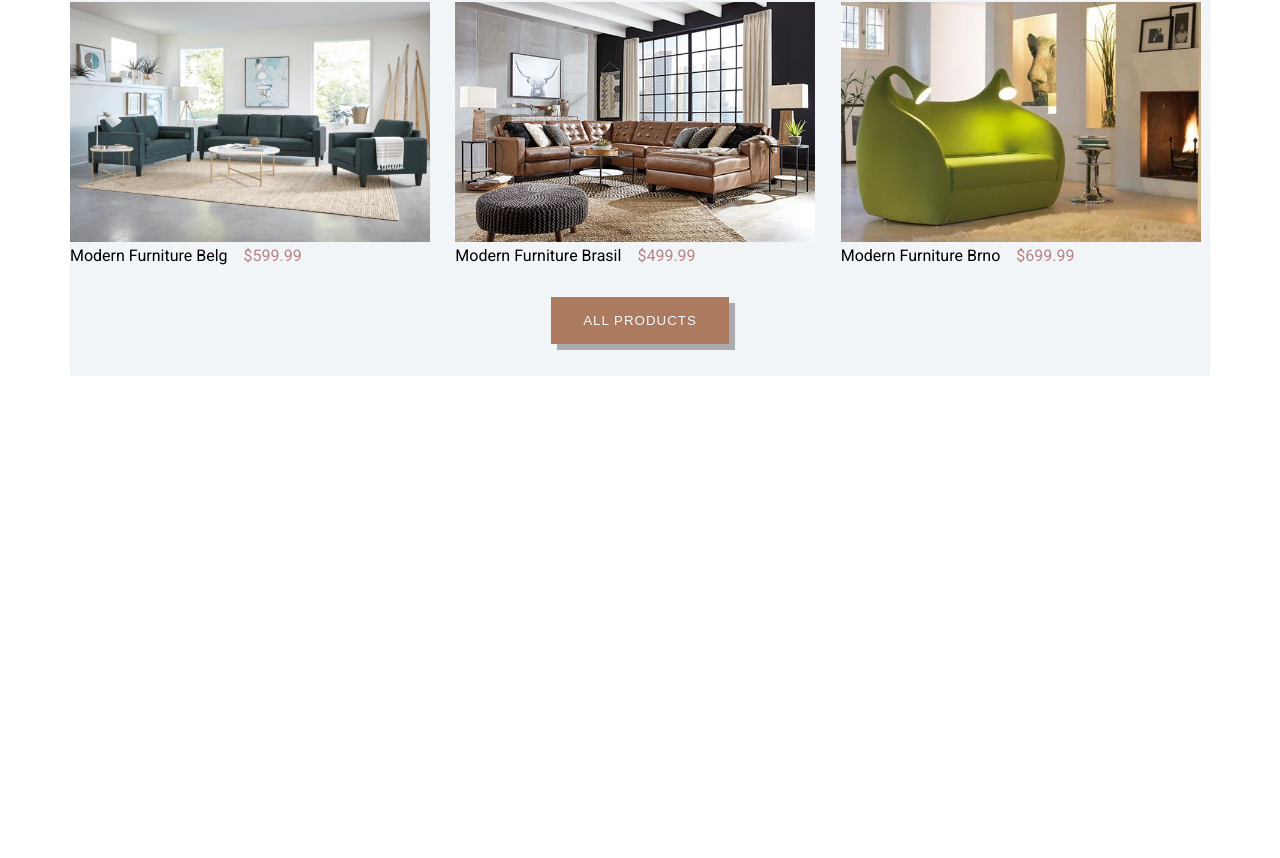
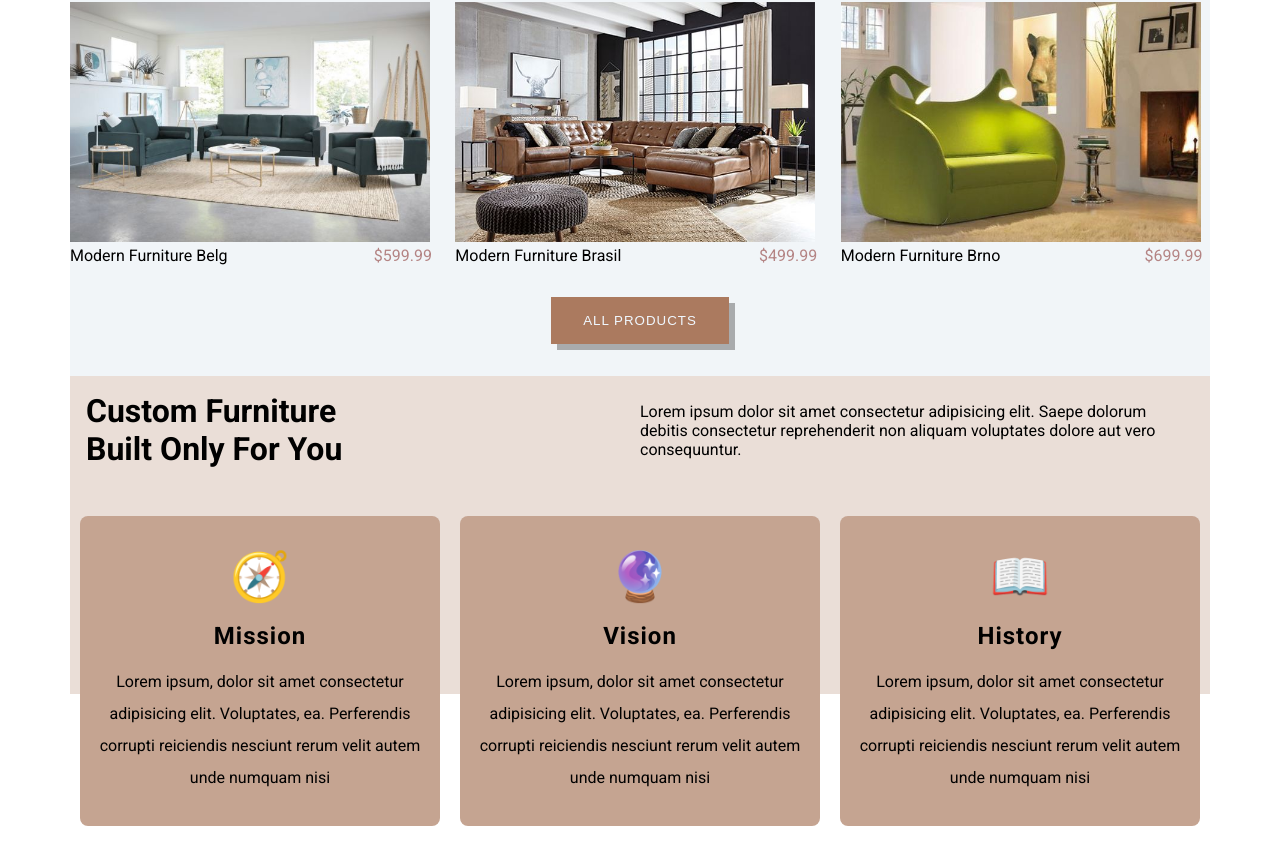
Before and after one commit to ajarek/react-44-vite-fashionable-furniture-store, a React (Vite) app: page / in a window 1280 px wide. Shown: the part 652-1510 px from the top of the page. Before the commit the page ends 1028 px from the top, so only its background shows below. Built offline with nearby package versions, Linux system fonts and the light colour scheme.

Commit message:
added customFurniture ,cardCustom

```diff
--- /dev/null
+++ b/src/components/CardCustom/CardCustom.css
@@ -0,0 +1,23 @@
+.card-custom{
+  width: 360px;
+  height: 310px;
+  padding: 1rem;
+  background-color: #c5a491;
+  display: flex;
+  flex-direction: column;
+  justify-content: space-evenly;
+  align-items: center;
+  border-radius: 8px;
+}
+.card-custom .icon{
+  font-size:3rem ;
+}
+.card-custom .title{
+  font-size: 1.5rem;
+  font-weight: 700;
+  letter-spacing: 1px;
+}
+.card-custom .info{
+text-align: center;
+line-height: 2;
+}
--- /dev/null
+++ b/src/components/CardCustom/CardCustom.jsx
@@ -0,0 +1,13 @@
+import React from 'react'
+import './CardCustom.css'
+export const CardCustom = ({icon,title,info}) => {
+  return (
+    <div className='card-custom'>
+      <div className="icon">{icon}</div>
+      <div className="title">{title}</div>
+      <div className="info">{info}</div>
+    </div>
+  )
+}
+
+export default CardCustom
--- /dev/null
+++ b/src/components/CardProducts/CardProducts.css
@@ -0,0 +1,22 @@
+.wrapper-featured{
+  width: 100%;
+  display: grid;
+  grid-template-columns: repeat(3 ,1fr);
+  gap: 1rem;
+  place-items: center;
+  padding: 2rem 0;
+
+}
+.wrapper-featured img{
+  width: 360px;
+  object-fit: cover;
+}
+.wrapper-featured p{
+  display: inline-block;
+  width: 49%;
+  font-size: 1rem;
+}
+.wrapper-featured p:nth-child(3){
+  color:#b48484 ;
+  text-align: right;
+}
--- /dev/null
+++ b/src/components/CardProducts/CardProducts.jsx
@@ -0,0 +1,29 @@
+
+import React, {useEffect, useState} from 'react'
+import './CardProducts.css'
+export const CardProducts = ({length}) => {
+  const [isData, setIsData]= useState([])
+  useEffect(()=>{
+  fetch('/data.json')
+  .then(res => res.json())
+  .then(res => {
+    setIsData(res);
+  })
+})
+  return (
+    <div className="wrapper-featured">
+    {isData?.map((el)=>{
+       if(el.id<=length)
+      return(
+       <div key={el.id}>
+       <img src={'/images/'+el.src} alt={el.name} />
+      <p>{el.name}</p>
+      <p>{'$'+el.price}</p>
+      </div>
+      )
+    })}
+    </div>
+  )
+}
+
+export default CardProducts
--- /dev/null
+++ b/src/components/CustomFurniture/CustomFurniture.css
@@ -0,0 +1,22 @@
+.root-custom{
+  background-image: linear-gradient(to bottom ,#eaded7  66%,transparent 34% );
+}
+.header-custom{
+width: 100%;
+display: flex;
+align-items: center;
+justify-content: space-between;
+padding: 1rem;
+}
+.header-custom .text{
+  width: 50%;
+  display: flex;
+  align-items: center;
+}
+.body-custom{
+  width: 100%;
+  padding: 2rem 0;
+  display: grid;
+  grid-template-columns: repeat(3,1fr);
+  place-items: center;
+}
--- /dev/null
+++ b/src/components/CustomFurniture/CustomFurniture.jsx
@@ -0,0 +1,45 @@
+import React from 'react'
+import './CustomFurniture.css'
+import { CardCustom } from '../CardCustom/CardCustom'
+export const CustomFurniture = () => {
+  return (
+    <div className='root-custom'>
+      <div className='header-custom'>
+        <div className='h1'>
+          <h1>Custom Furniture</h1>
+          <h1>Built Only For You</h1>
+        </div>
+        <div className='text'>
+          Lorem ipsum dolor sit amet consectetur adipisicing elit. Saepe dolorum
+          debitis consectetur reprehenderit non aliquam voluptates dolore aut
+          vero consequuntur.
+        </div>
+      </div>
+      <div className='body-custom'>
+        <CardCustom
+          icon={'🧭'}
+          title={'Mission'}
+          info={
+            'Lorem ipsum, dolor sit amet consectetur adipisicing elit. Voluptates, ea. Perferendis corrupti reiciendis nesciunt rerum velit autem unde numquam nisi'
+          }
+        />
+        <CardCustom
+          icon={'🔮'}
+          title={'Vision'}
+          info={
+            'Lorem ipsum, dolor sit amet consectetur adipisicing elit. Voluptates, ea. Perferendis corrupti reiciendis nesciunt rerum velit autem unde numquam nisi'
+          }
+        />
+        <CardCustom
+          icon={'📖'}
+          title={'History'}
+          info={
+            'Lorem ipsum, dolor sit amet consectetur adipisicing elit. Voluptates, ea. Perferendis corrupti reiciendis nesciunt rerum velit autem unde numquam nisi'
+          }
+        />
+      </div>
+    </div>
+  )
+}
+
+export default CustomFurniture
--- a/src/components/FeaturedProducts/FeaturedProducts.css
+++ b/src/components/FeaturedProducts/FeaturedProducts.css
@@ -13,24 +13,3 @@
   height: 4px;
   background-color:#b48484 ;
 }
-.wrapper-featured{
-  width: 100%;
-  display: grid;
-  grid-template-columns: repeat(3 ,1fr);
-  gap: 1rem;
-  place-items: center;
-  padding: 2rem 0;
-
-}
-.wrapper-featured img{
-  width: 360px;
-  object-fit: cover;
-}
-.wrapper-featured p{
-  display: inline-block;
-  margin-right: 1rem;
-  font-size: 1rem;
-}
-.wrapper-featured p:nth-child(3){
-  color:#b48484 ;
-}
--- a/src/components/FeaturedProducts/FeaturedProducts.jsx
+++ b/src/components/FeaturedProducts/FeaturedProducts.jsx
@@ -1,39 +1,17 @@
-import React, {useEffect, useState} from 'react'
-import {Button} from '../../components/Button/Button'
+import { Button } from '../../components/Button/Button'
+import { CardProducts } from '../../components/CardProducts/CardProducts'
+
 import './FeaturedProducts.css'
 
 const FeaturedProducts = () => {
-  const [isData, setIsData]= useState([])
-  useEffect(()=>{
-  fetch('/data.json')
-  .then(res => res.json())
-  .then(res => {
-    setIsData(res);
-  })
-
-})
   return (
     <div className='root'>
       <h1>Featured Products</h1>
       <hr />
-      <div className="wrapper-featured">
-      {isData?.map((el)=>{
-         if(el.id<=2)
-        return(
-         <div key={el.id}>
-         <img src={'/images/'+el.src} alt={el.name} />
-        <p>{el.name}</p>
-        <p>{'$'+el.price}</p>
-        </div>
-        )
-      })}
-      </div>
-      <Button
-      path={'/products/'}
-      >
-        ALL PRODUCTS
-        </Button>
-      </div>
+      <CardProducts length={2} />
+      <Button path={'/products/'}>ALL PRODUCTS</Button>
+
+    </div>
   )
 }
 
--- a/src/pages/Home/Home.jsx
+++ b/src/pages/Home/Home.jsx
@@ -1,14 +1,14 @@
 import React from 'react'
 import Hero from '../../components/Hero/Hero'
 import FeaturedProducts from '../../components/FeaturedProducts/FeaturedProducts'
+import { CustomFurniture } from '../../components/CustomFurniture/CustomFurniture'
 import './Home.css'
 const Home = () => {
   return (
     <main>
     <Hero />
     <FeaturedProducts />
-    {/* <Services />
-    <Contact /> */}
+    <CustomFurniture/>
   </main>
   )
 }
```
